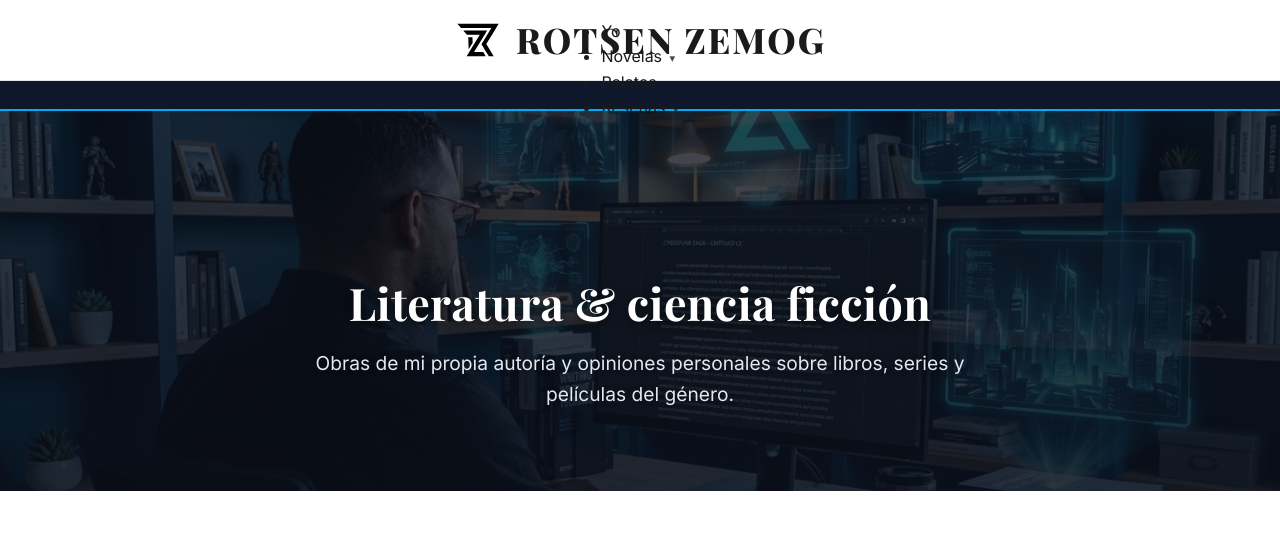
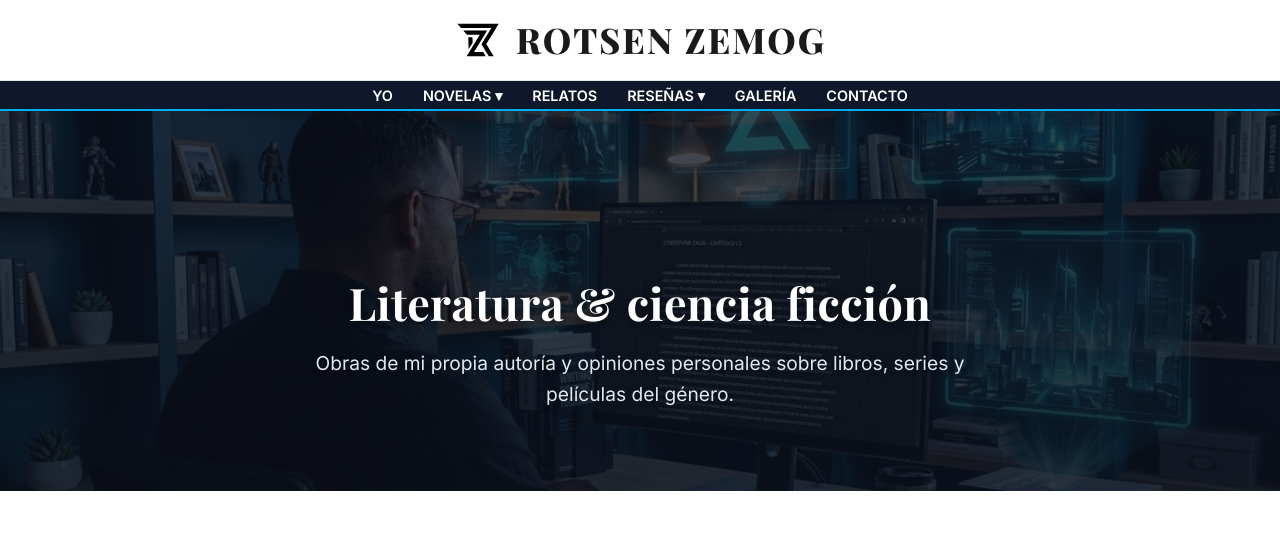
Before and after one commit to rotsenzemog/rotsenzemog.github.io, a Jekyll site: the page built from index.html, in a window 1280 px wide. Shown: the top 539 px of the page. Built offline with Jekyll 4.4.1, drawn with Linux system fonts in a browser that asks for light colours; the list of posts is cut into pages by our own code; grey boxes are pictures that could not be loaded.

Commit message:
Refactor dropdown menu styles and structure

```diff
--- a/assets/css/main.css
+++ b/assets/css/main.css
@@ -995,36 +995,64 @@ article > h3:first-child {
 }
 
 /* ==========================================
-   SUBMENÚS DESPLEGABLES (DROPDOWN MENU)
+   MENÚ DE NAVEGACIÓN PRINCIPAL (Ajustado)
    ========================================== */
 
-/* Asegurar posición relativa en el ítem contenedor */
-.nav-menu li.has-dropdown {
-  position: relative;
+/* Contenedor principal del menú */
+.nav-menu {
+  display: flex !important;
+  flex-direction: row !important;
+  justify-content: center;
+  align-items: center;
+  gap: 30px;                /* Espaciado entre elementos principales */
+  list-style: none !important;
+  margin: 0;
+  padding: 0;
 }
 
-/* Indicador de flechita sutil en el menú principal */
-.arrow-down {
-  font-size: 0.7em;
-  margin-left: 3px;
-  opacity: 0.8;
+/* SOLO para los ítems directos del menú principal (Nivel 1) */
+.nav-menu > li {
+  position: relative;
+  display: inline-block;
+  margin: 0;
+  padding: 0;
+  list-style: none !important;
 }
 
-/* Contenedor principal del desplegable */
+/* SOLO para los enlaces directos del menú principal */
+.nav-menu > li > a {
+  display: inline-block;
+  color: #ffffff;           /* Ajusta según el color original de tu texto */
+  text-decoration: none;
+  font-weight: 600;
+  font-size: 0.9rem;
+  text-transform: uppercase;
+  padding: 12px 0;
+  transition: color 0.3s ease;
+}
+
+.nav-menu > li > a:hover {
+  color: #00aeef;           /* Color de acento al pasar el mouse */
+}
+
+
+/* ==========================================
+   ESTILOS DEL SUBMENÚ DESPLEGABLE (DROPDOWN)
+   ========================================== */
+
 .dropdown-menu {
   display: none;
   position: absolute;
   top: 100%;
   left: 50%;
   transform: translateX(-50%);
-  margin-top: 12px; /* Espacio para el triángulo */
+  margin-top: 8px;
   width: 170px;
-  padding: 0;
-  list-style: none;
-  background-color: #0b0f19; /* Tono oscuro alineado con el header */
-  border-radius: 10px;       /* Esquinas redondeadas como la referencia */
+  padding: 0 !important;
+  list-style: none !important;
+  background-color: #0b0f19;
+  border-radius: 10px;
   box-shadow: 0 8px 20px rgba(0, 0, 0, 0.4);
-  overflow: visible;         /* Permite ver el triángulo superior */
   z-index: 1000;
 }
 
@@ -1039,10 +1067,19 @@ article > h3:first-child {
   height: 0;
   border-left: 8px solid transparent;
   border-right: 8px solid transparent;
-  border-bottom: 8px solid #1e293b; /* Color coincidente con la primera opción */
+  border-bottom: 8px solid #1e293b;
 }
 
-/* Enlaces internos del submenú */
+/* Ítems del submenú */
+.dropdown-menu li {
+  display: block !important;
+  width: 100%;
+  margin: 0 !important;
+  padding: 0 !important;
+  list-style: none !important;
+}
+
+/* Enlaces del submenú */
 .dropdown-menu li a {
   display: block;
   padding: 12px 16px;
@@ -1051,19 +1088,20 @@ article > h3:first-child {
   color: #e2e8f0;
   text-decoration: none;
   text-align: center;
+  text-transform: none;      /* Mantiene mayúsculas y minúsculas normales */
   transition: background 0.2s ease, color 0.2s ease;
 }
 
-/* Intercalado de colores estilo la referencia (Filas impares y pares) */
+/* Colores intercalados */
 .dropdown-menu li:nth-child(odd) a {
-  background-color: #1e293b; /* Azul grisáceo medio */
+  background-color: #1e293b;
 }
 
 .dropdown-menu li:nth-child(even) a {
-  background-color: #0f172a; /* Azul noche más oscuro */
+  background-color: #0f172a;
 }
 
-/* Bordes redondeados en la primera y última opción para no sobresalir del contenedor */
+/* Bordes redondeados en esquinas externas */
 .dropdown-menu li:first-child a {
   border-top-left-radius: 10px;
   border-top-right-radius: 10px;
@@ -1074,19 +1112,18 @@ article > h3:first-child {
   border-bottom-right-radius: 10px;
 }
 
-/* Estado Hover sobre cada item del submenú */
+/* Hover en el submenú */
 .dropdown-menu li a:hover {
-  background-color: #00aeef !important; /* Azul acento principal */
+  background-color: #00aeef !important;
   color: #ffffff;
 }
 
-/* Mostrar el submenú al pasar el cursor (Hover) */
-.nav-menu li.has-dropdown:hover .dropdown-menu {
+/* Mostrar desplegable al pasar el cursor sobre la opción padre */
+.nav-menu li.has-dropdown:hover > .dropdown-menu {
   display: block;
   animation: fadeInDown 0.25s ease-out;
 }
 
-/* Animación sutil de aparición */
 @keyframes fadeInDown {
   from {
     opacity: 0;
```
